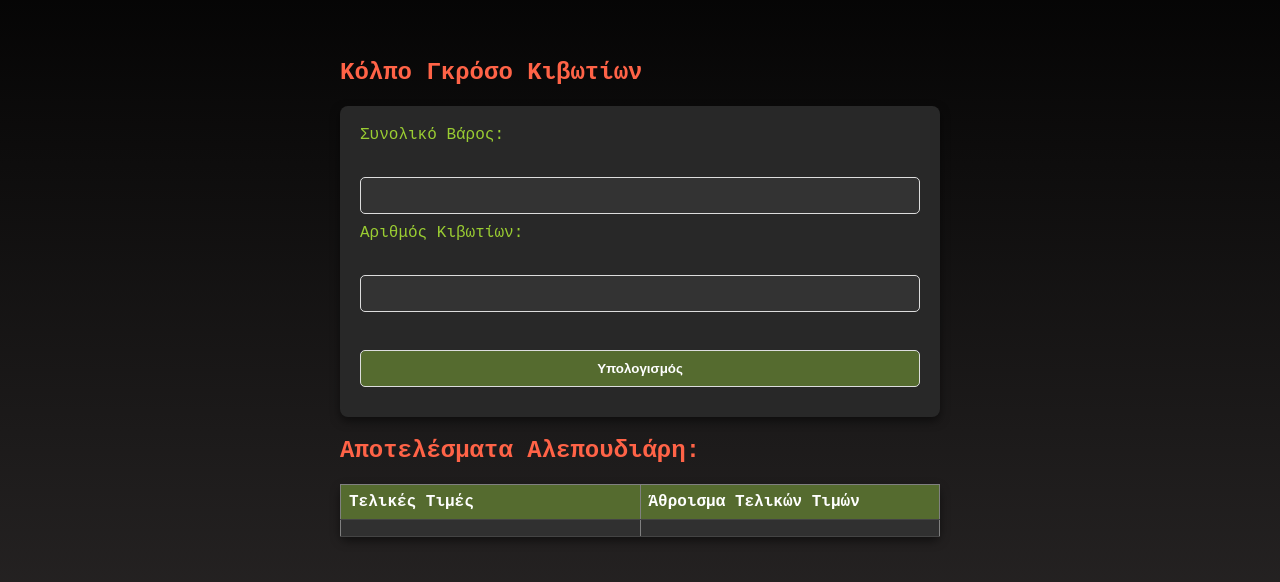
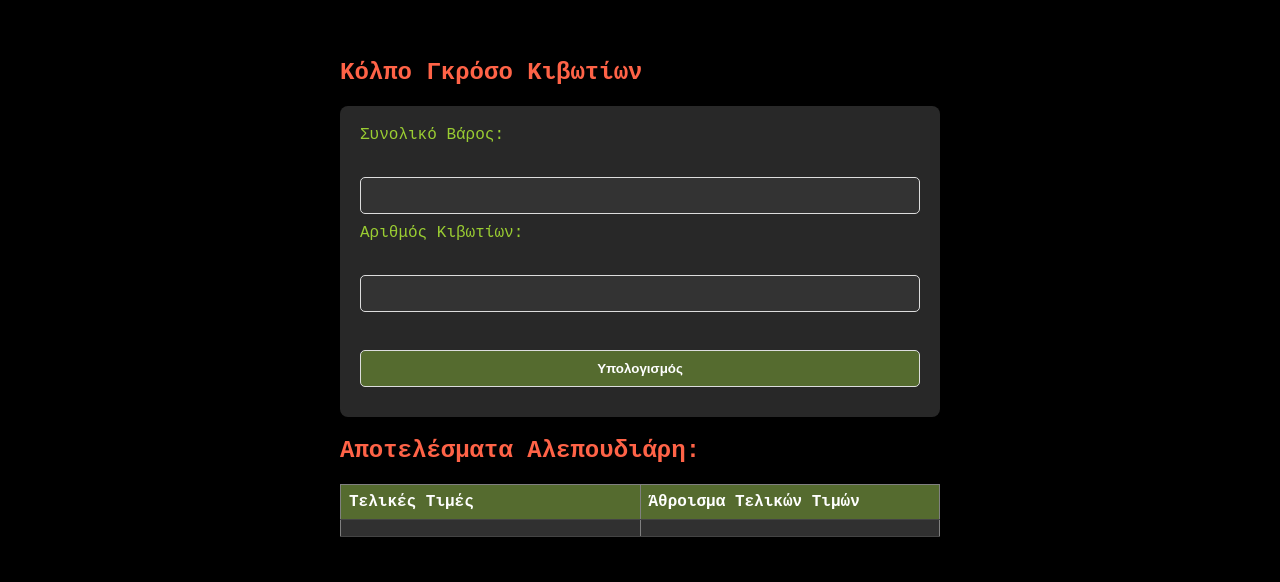
Before and after one commit to NikosDiakonis/grosso, a plain HTML site: page index.html in a window 1280 px wide. Shown: the part 102-684 px from the top of the page. Drawn offline with Linux system fonts and the light colour scheme.

Commit message:
changed to black background

```diff
--- a/style.css
+++ b/style.css
@@ -1,6 +1,7 @@
 body {
   font-family: 'Courier New', Courier, monospace;
-  background: linear-gradient(#000000, rgb(42, 39, 39));
+  /* background: linear-gradient(#000000, rgb(42, 39, 39)); */
+  background-color: black;
   /* Μαύρο ή σκούρο γκρι ως background */
   color: #ffffff;
   /* Άσπρο κείμενο */
```
